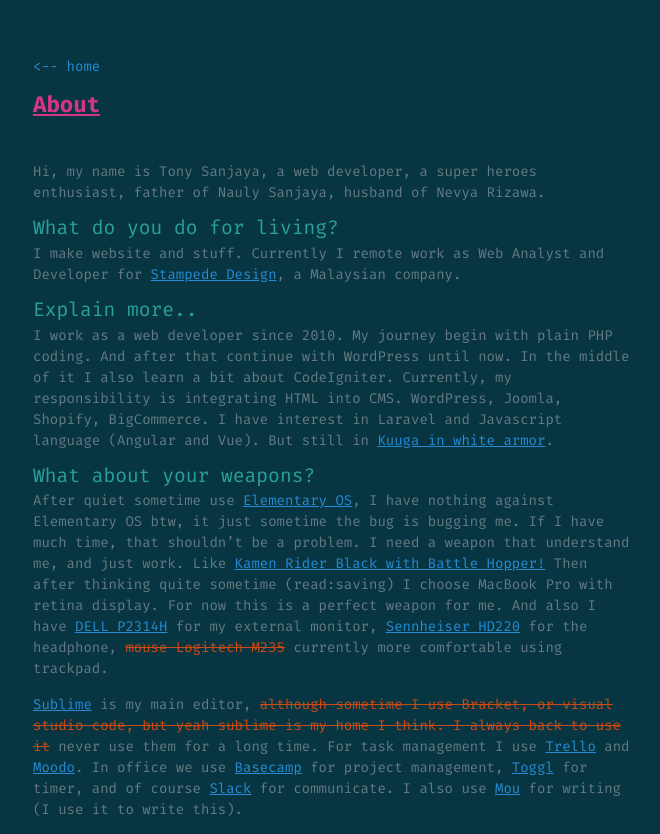
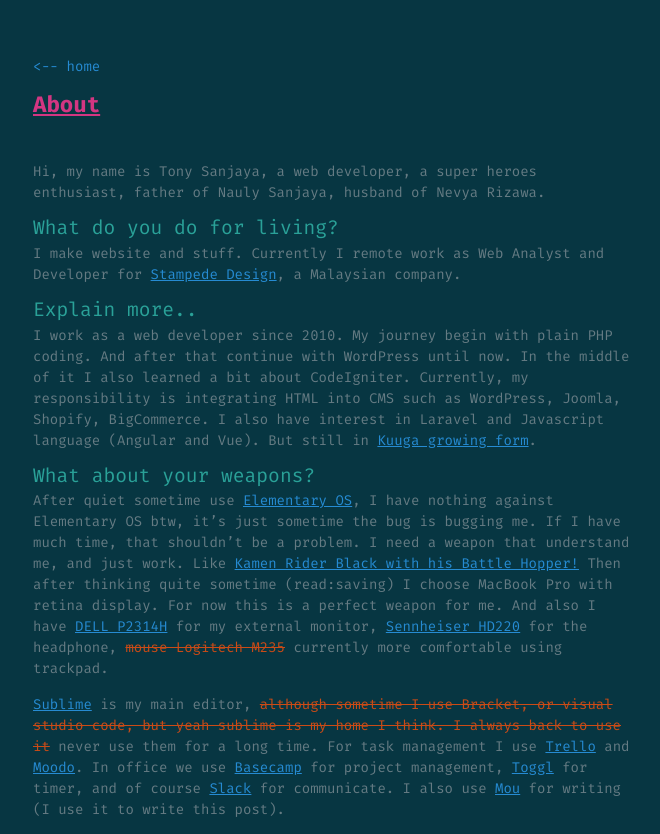
Before and after one commit to sanjayatony/sanjayatony.github.io, a Jekyll site: the page built from about.md, in a window 1280 px wide. Shown: the top 834 px of the page, without its empty margins (307-967 px from the left). Built offline with Jekyll 4.4.1, drawn with Linux system fonts in a browser that asks for light colours; nearby versions of some CDN libraries.

Commit message:
fix typo

```diff
--- a/about.md
+++ b/about.md
@@ -9,12 +9,12 @@
 I make website and stuff. Currently I remote work as Web Analyst and Developer for [Stampede Design](http://stampede-design.com){:target="_blank"}, a Malaysian company.
 
 ## Explain more..
-I work as a web developer since 2010. My journey begin with plain PHP coding. And after that continue with WordPress until now. In the middle of it I also learn a bit about CodeIgniter. Currently, my responsibility is integrating HTML into CMS. WordPress, Joomla, Shopify, BigCommerce. I have interest in Laravel and Javascript language (Angular and Vue). But still in <a class="fancybox" href="{{ "upload/kuuga-growing-form.jpg" | prepend: site.baseurl }}" title="Kuuga Growing Form">Kuuga in white armor</a>.
+I work as a web developer since 2010. My journey begin with plain PHP coding. And after that continue with WordPress until now. In the middle of it I also learned a bit about CodeIgniter. Currently, my responsibility is integrating HTML into CMS such as WordPress, Joomla, Shopify, BigCommerce. I also have interest in Laravel and Javascript language (Angular and Vue). But still in <a class="fancybox" href="{{ "upload/kuuga-growing-form.jpg" | prepend: site.baseurl }}" title="Kuuga Growing Form">Kuuga growing form</a>.
 
 ## What about your weapons?
-After quiet sometime use [Elementary OS](https://elementary.io/){:target="_blank"}, I have nothing against Elementary OS btw, it just sometime the bug is bugging me. If I have much time, that shouldn't be a problem. I need a weapon that understand me, and just work. Like <a class="fancybox" href="{{ "upload/krblack-hopper.jpg" | prepend: site.baseurl }}" title="Kamen Rider Black with Battle Hopper">Kamen Rider Black with Battle Hopper!</a> Then after thinking quite sometime (read:saving) I choose MacBook Pro with retina display. For now this is a perfect weapon for me. And also I have [DELL P2314H](http://www.dell.com/ed/business/p/dell-p2314h/pd){:target="_blank"} for my external monitor, [Sennheiser HD220](https://www.amazon.com/Sennheiser-202-Professional-Headphones-Black/dp/B003LPTAYI){:target="_blank"} for the headphone, ~~mouse Logitech M235~~ currently more comfortable using trackpad.
+After quiet sometime use [Elementary OS](https://elementary.io/){:target="_blank"}, I have nothing against Elementary OS btw, it's just sometime the bug is bugging me. If I have much time, that shouldn't be a problem. I need a weapon that understand me, and just work. Like <a class="fancybox" href="{{ "upload/krblack-hopper.jpg" | prepend: site.baseurl }}" title="Kamen Rider Black with Battle Hopper">Kamen Rider Black with his Battle Hopper!</a> Then after thinking quite sometime (read:saving) I choose MacBook Pro with retina display. For now this is a perfect weapon for me. And also I have [DELL P2314H](http://www.dell.com/ed/business/p/dell-p2314h/pd){:target="_blank"} for my external monitor, [Sennheiser HD220](https://www.amazon.com/Sennheiser-202-Professional-Headphones-Black/dp/B003LPTAYI){:target="_blank"} for the headphone, ~~mouse Logitech M235~~ currently more comfortable using trackpad.
 
-[Sublime](https://www.sublimetext.com/){:target="_blank"} is my main editor, ~~although sometime I use Bracket, or visual studio code, but yeah sublime is my home I think. I always back to use it~~ never use them for a long time. For task management I use [Trello](https://trello.com/){:target="_blank"} and [Moodo](https://www.moo.do/){:target="_blank"}. In office we use [Basecamp](https://basecamp.com/){:target="_blank"} for project management, [Toggl](https://toggl.com){:target="_blank"} for timer, and of course [Slack](https://slack.com/){:target="_blank"} for communicate. I also use [Mou](http://25.io/mou/){:target="_blank"} for writing (I use it to write this).
+[Sublime](https://www.sublimetext.com/){:target="_blank"} is my main editor, ~~although sometime I use Bracket, or visual studio code, but yeah sublime is my home I think. I always back to use it~~ never use them for a long time. For task management I use [Trello](https://trello.com/){:target="_blank"} and [Moodo](https://www.moo.do/){:target="_blank"}. In office we use [Basecamp](https://basecamp.com/){:target="_blank"} for project management, [Toggl](https://toggl.com){:target="_blank"} for timer, and of course [Slack](https://slack.com/){:target="_blank"} for communicate. I also use [Mou](http://25.io/mou/){:target="_blank"} for writing (I use it to write this post).
 
 ## What should I do if I want to contact you?
 Light up the [bat signal](/bat-signal).
```
